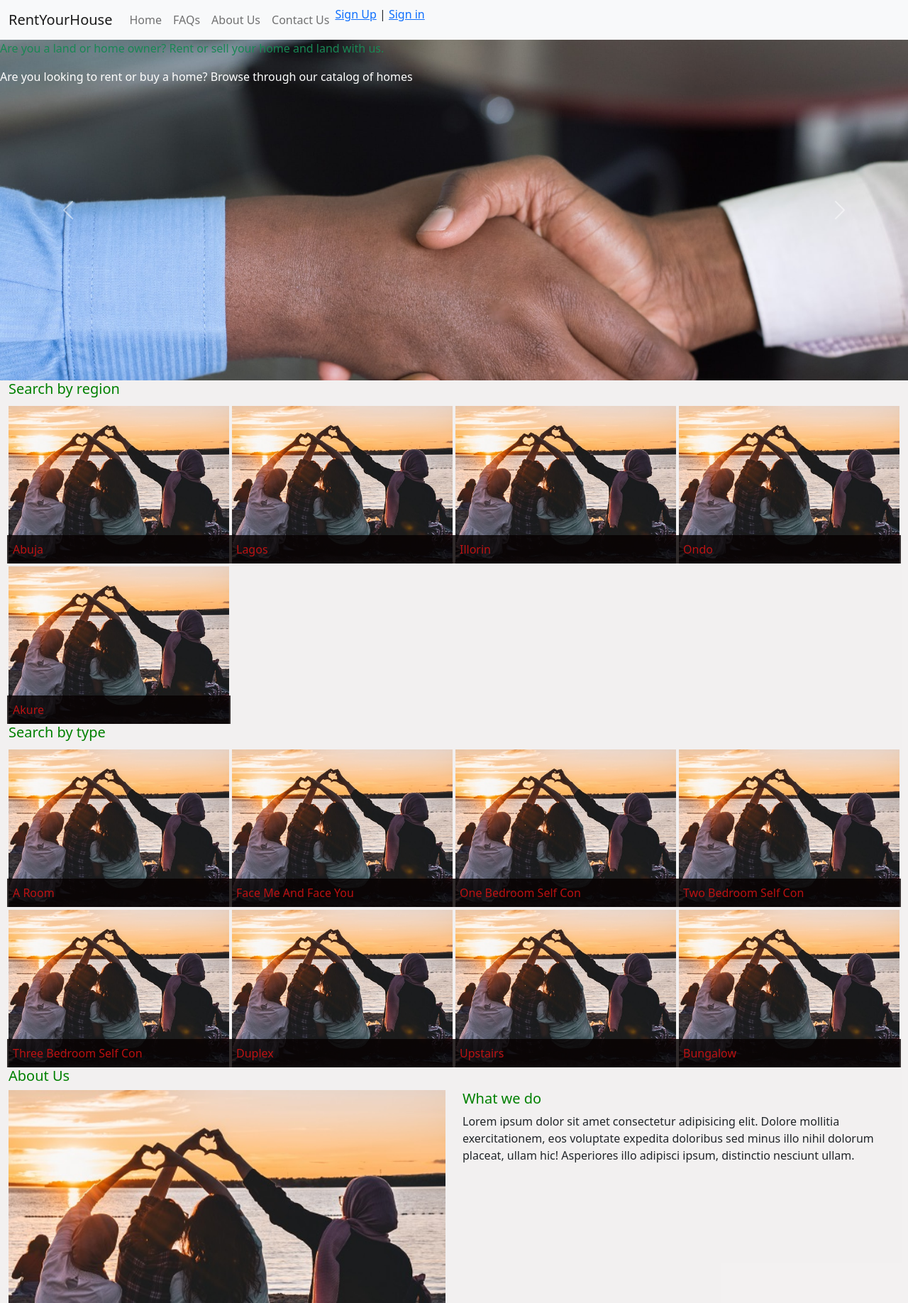
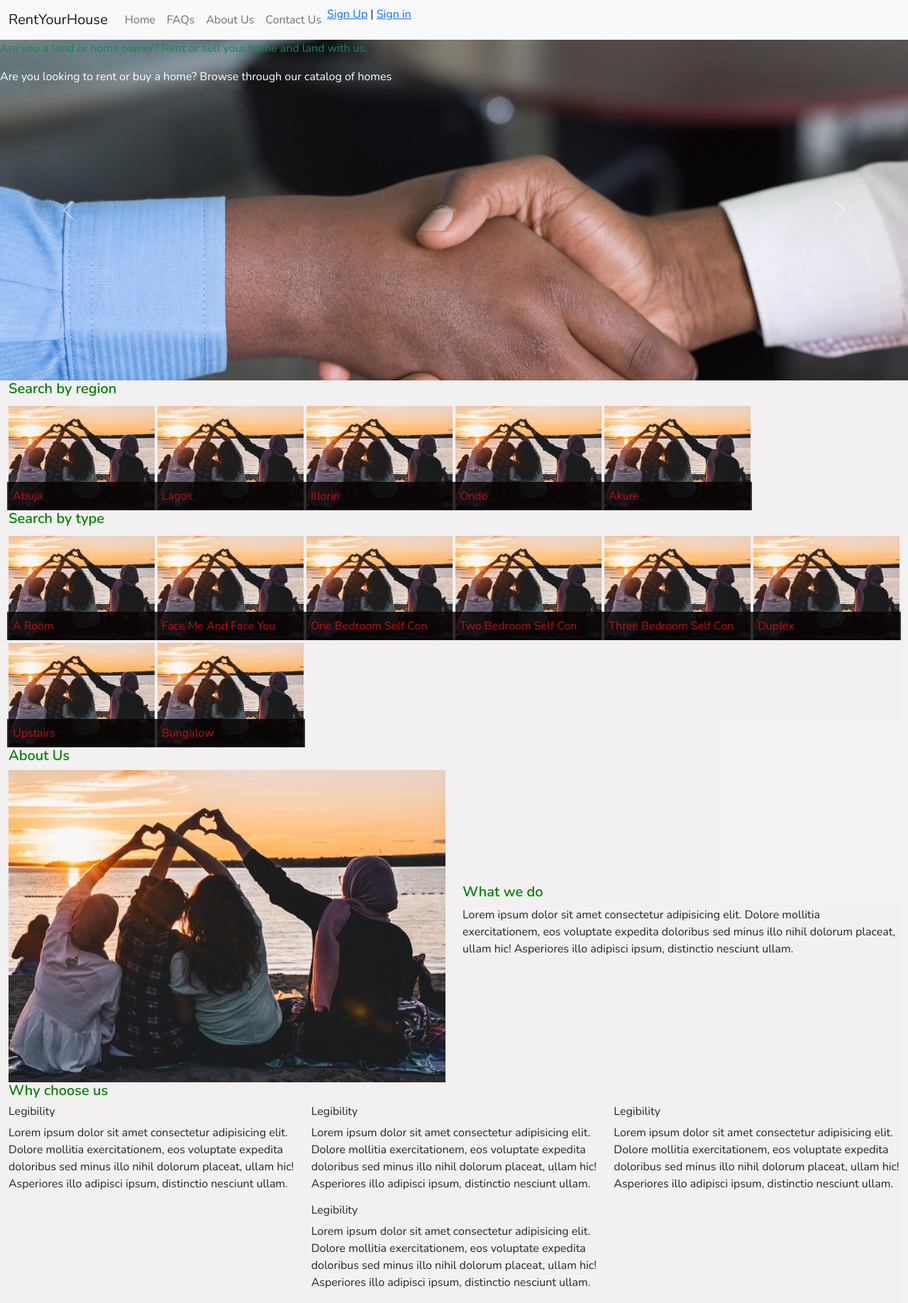
Before and after one commit to JerryWonder2126/rentapp, a Django app: page / in a window 1280 px wide. Shown: the top 1836 px of the page at 71% size. Run offline with Django 4.2, Linux system fonts and the light colour scheme; parts of the project's set-up code (start-up, migrations or seed data) failed here and were passed over; some libraries are stand-ins or nearby versions.

Commit message:
Worked on frontend

```diff
--- a/pages/static/pages/css/index.css
+++ b/pages/static/pages/css/index.css
@@ -1,21 +1,28 @@
 body, html {
     background-color: rgba(243, 241, 241, 0.952);
+    font-family: 'Nunito', sans-serif;
 }
 h1, h5 {
     color: red;
+    font-weight: 600;
 }
 img {
     width: 100%;
 }
 .main-content {
-    min-height: calc(90vh - 72px);
+    min-height: calc(90vh - 64px);
 }
 footer {
     min-height: 10vh;
     display: flex;
     justify-content: center;
     align-items: center;
-    /* background-color: #ff8d05; */
+    background-color: #ff8d05;
+}
+footer ul {
+    list-style-type: none;
+    margin: 0px;
+    padding: 0px;
 }
 #about {
     min-height: 100vh;
@@ -263,6 +270,14 @@ footer {
     display: inline-flex;
 }
 
+/* FOR FAQ PAGE */
+.faq-card .card-header {
+    display: flex;
+    align-items: center;
+    justify-content: space-between;
+}
+
+
 /* FOR USER REVIEW HOME PAGE (FORM) */
 .audit-ok {
     display: none;
--- a/pages/static/pages/js/index.js
+++ b/pages/static/pages/js/index.js
@@ -37,6 +37,13 @@ $(() => {
     $('.toggle-btn').on('click', (ev) => {
         // Toggle faqs answers on btn click
         const btn = $(ev.target);
+        if (btn.hasClass('toggled')) {
+            btn.removeClass('toggled');
+            btn.text('+');
+        } else {
+            btn.addClass('toggled');
+            btn.text('-');
+        }
         const answer = btn.parents('div.faq-card').find('div.card-body');
         answer.toggle();
     });
--- a/pages/templates/pages/base.html
+++ b/pages/templates/pages/base.html
@@ -6,6 +6,9 @@
     <meta http-equiv="X-UA-Compatible" content="IE=edge"/>
     <meta name="description" content="rent or buy your home without much hassle"/>
     <meta name='viewport' content='width=device-width,initial-scale=1,shrink-to-fit=no'>
+    <link rel="preconnect" href="https://fonts.googleapis.com">
+    <link rel="preconnect" href="https://fonts.gstatic.com" crossorigin>
+    <link href="https://fonts.googleapis.com/css2?family=Nunito:wght@300;600&display=swap" rel="stylesheet">
     <title>{% block head_title %}RentYourHouse{% endblock %}
 </title>
     <!-- <link rel="stylesheet" href="{% static 'pages/css/cssreset-meyers.css' %}"> -->
--- a/pages/templates/pages/dashboard.html
+++ b/pages/templates/pages/dashboard.html
@@ -5,6 +5,7 @@
 <div class="container-fluid page-content">
     <div class="row">
         <div class="col-6">
+
             <h5>on sale</h5>
             <h3>{{ homes_not_sold }}</h3>
         </div>
@@ -15,7 +16,7 @@
     </div>
 
     <div class="row">
-        <div class="col col-12">
+        <div class="col col-12 col-sm-6">
             <div class="card">
                 <div class="card-body">
                     <p>Want to rent/sell your apartment?</p>
@@ -23,7 +24,7 @@
                 </div>
             </div>
         </div>
-        <div class="col col-12">
+        <div class="col col-12 col-sm-6">
             <div class="card">
                 <div class="card-body">
                     <p>Your home catalog</p>
--- a/pages/templates/pages/index.html
+++ b/pages/templates/pages/index.html
@@ -80,23 +80,23 @@
             <div class="col-12">
                 <h5>Search by region</h5>
             </div>
-            <div data-group="home" data-filterby="region" data-filter="abuja" class="col-6 col-sm-3 product-image">
+            <div data-group="home" data-filterby="region" data-filter="abuja" class="col-6 col-sm-3 col-md-2 product-image">
                 <img src="{% static 'pages/media/wedoimg.jpg' %}" class="img-fluid">
                 <p>abuja</p>
             </div>
-            <div data-group="home" data-filterby="region" data-filter="lagos" class="col-6 col-sm-3 product-image">
+            <div data-group="home" data-filterby="region" data-filter="lagos" class="col-6 col-sm-3 col-md-2 product-image">
                 <img src="{% static 'pages/media/wedoimg.jpg' %}" class="img-fluid">
                 <p>lagos</p>
             </div>
-            <div data-group="home" data-filterby="region" data-filter="illorin" class="col-6 col-sm-3 product-image">
+            <div data-group="home" data-filterby="region" data-filter="illorin" class="col-6 col-sm-3 col-md-2 product-image">
                 <img src="{% static 'pages/media/wedoimg.jpg' %}" class="img-fluid">
                 <p>illorin</p>
             </div>
-            <div data-group="home" data-filterby="region" data-filter="ondo" class="col-6 col-sm-3 product-image">
+            <div data-group="home" data-filterby="region" data-filter="ondo" class="col-6 col-sm-3 col-md-2 product-image">
                 <img src="{% static 'pages/media/wedoimg.jpg' %}" class="img-fluid">
                 <p>ondo</p>
             </div>
-            <div data-group="home" data-filterby="region" data-filter="akure" class="col-6 col-sm-3 product-image">
+            <div data-group="home" data-filterby="region" data-filter="akure" class="col-6 col-sm-3 col-md-2 product-image">
                 <img src="{% static 'pages/media/wedoimg.jpg' %}" class="img-fluid">
                 <p>akure</p>
             </div>
@@ -105,35 +105,35 @@
             <div class="col-12">
                 <h5>Search by type</h5>
             </div>
-            <div data-group="home" data-filterby="type" data-filter="a room" class="col-6 col-sm-3 product-image">
+            <div data-group="home" data-filterby="type" data-filter="a room" class="col-6 col-sm-3 col-md-2 product-image">
                 <img src="{% static 'pages/media/wedoimg.jpg' %}" class="img-fluid">
                 <p>a room</p>
             </div>
-            <div data-group="home" data-filterby="type" data-filter="face me and face you" class="col-6 col-sm-3 product-image">
+            <div data-group="home" data-filterby="type" data-filter="face me and face you" class="col-6 col-sm-3 col-md-2 product-image">
                 <img src="{% static 'pages/media/wedoimg.jpg' %}" class="img-fluid">
                 <p>face me and face you</p>
             </div>
-            <div data-group="home" data-filterby="type" data-filter="one bedroom self con" class="col-6 col-sm-3 product-image">
+            <div data-group="home" data-filterby="type" data-filter="one bedroom self con" class="col-6 col-sm-3 col-md-2 product-image">
                 <img src="{% static 'pages/media/wedoimg.jpg' %}" class="img-fluid">
                 <p>one bedroom self con</p>
             </div>
-            <div data-group="home" data-filterby="type" data-filter="two bedroom self con" class="col-6 col-sm-3 product-image">
+            <div data-group="home" data-filterby="type" data-filter="two bedroom self con" class="col-6 col-sm-3 col-md-2 product-image">
                 <img src="{% static 'pages/media/wedoimg.jpg' %}" class="img-fluid">
                 <p>two bedroom self con</p>
             </div>
-            <div data-group="home" data-filterby="type" data-filter="three bedroom self con" class="col-6 col-sm-3 product-image">
+            <div data-group="home" data-filterby="type" data-filter="three bedroom self con" class="col-6 col-sm-3 col-md-2 product-image">
                 <img src="{% static 'pages/media/wedoimg.jpg' %}" class="img-fluid">
                 <p>three bedroom self con</p>
             </div>
-            <div data-group="home" data-filterby="type" data-filter="duplex" class="col-6 col-sm-3 product-image">
+            <div data-group="home" data-filterby="type" data-filter="duplex" class="col-6 col-sm-3 col-md-2 product-image">
                 <img src="{% static 'pages/media/wedoimg.jpg' %}" class="img-fluid">
                 <p>Duplex</p>
             </div>
-            <div data-group="home" data-filterby="type" data-filter="upstairs" class="col-6 col-sm-3 product-image">
+            <div data-group="home" data-filterby="type" data-filter="upstairs" class="col-6 col-sm-3 col-md-2 product-image">
                 <img src="{% static 'pages/media/wedoimg.jpg' %}" class="img-fluid">
                 <p>Upstairs</p>
             </div>
-            <div data-group="home" data-filterby="type" data-filter="bungalow" class="col-6 col-sm-3 product-image">
+            <div data-group="home" data-filterby="type" data-filter="bungalow" class="col-6 col-sm-3 col-md-2 product-image">
                 <img src="{% static 'pages/media/wedoimg.jpg' %}" class="img-fluid">
                 <p>Bungalow</p>
             </div>
@@ -142,7 +142,7 @@
 </main>
 <section id="about">
     <div class="container-fluid">
-        <div class="row">
+        <div class="row align-items-center">
             <div class="col-12">
                 <h5>About Us</h5>
             </div>
--- a/pages/templates/pages/navigation.html
+++ b/pages/templates/pages/navigation.html
@@ -1,4 +1,4 @@
-<nav class="navbar navbar-expand-lg navbar-light bg-light">
+<nav class="navbar navbar-expand-sm navbar-light bg-light">
     <div class="container-fluid">
         <a href="/" class="navbar-brand">RentYourHouse</a>
         <button class="navbar-toggler" type="button" data-bs-toggle="collapse" data-bs-target="#navbarContent">
--- a/pages/templates/pages/review-home-user.html
+++ b/pages/templates/pages/review-home-user.html
@@ -149,7 +149,7 @@
         </div>
     </form>
     <div class="bg-light p-2 action-buttons">
-        <button id="cancelButton" class="btn btn-danger">cancel</button>
+        <button onclick="backOneStep()" class="btn btn-danger">cancel</button>
         <button data-action="next" id="nextButton" class="btn btn-primary">next</button>
     </div>
 </div>
```
Also changed, not shown: pages/templates/pages/faqs.html (+20 -8 lines), pages/templates/pages/list-home-for-review-user.html (+7 -3 lines), templates/account/logout.html (+8 -2 lines).
